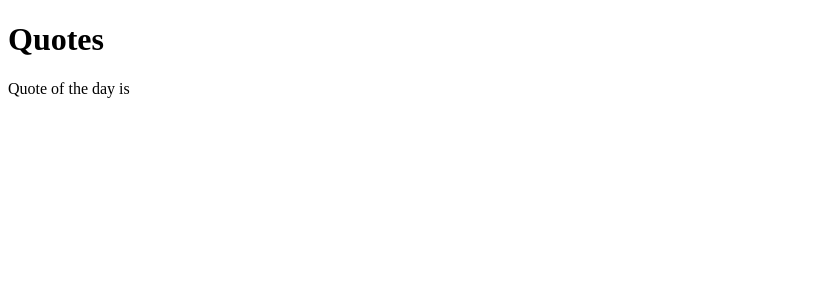
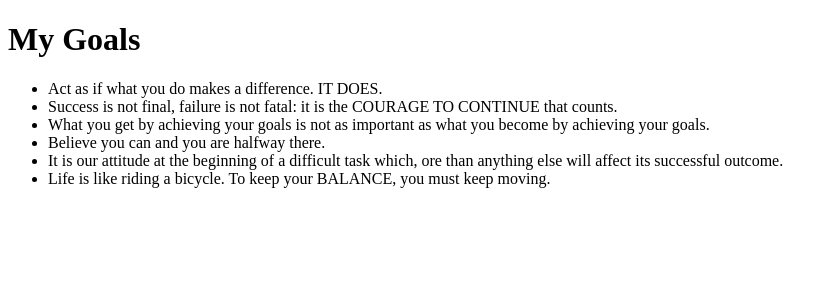
Before and after one commit to rose-okoth/Quotes, an Angular app: page / in a window 1280 px wide. Shown: the top 300 px of the page, without its empty margins (0-838 px from the left). Built offline with nearby package versions, Linux system fonts and the light colour scheme.

Commit message:
added in the quote class

```diff
--- a/src/app/app.component.html
+++ b/src/app/app.component.html
@@ -1,4 +1,8 @@
 <div>
-  <h1>Quotes</h1>
-  <p>Quote of the day is {{ quote }}</p>
+  <h1>My Goals</h1>
+  <ul>
+      <li *ngFor='let quote of quotes'>
+        {{ quote }}
+      </li>
+  </ul>
 </div>
--- a/src/app/app.component.ts
+++ b/src/app/app.component.ts
@@ -10,7 +10,7 @@ export class AppComponent {
 
   constructor(){
     this.quotes = [
-      'Act as if what tyou do makes a difference. IT DOES.',
+      'Act as if what you do makes a difference. IT DOES.',
       'Success is not final, failure is not fatal: it is the COURAGE TO CONTINUE that counts.',
       'What you get by achieving your goals is not as important as what you become by achieving your goals.',
       'Believe you can and you are halfway there.',
```
Also changed, not shown: src/app/quote.ts (added, +13 -0 lines), 1 other file (tests, documents, lock files or other folders).
